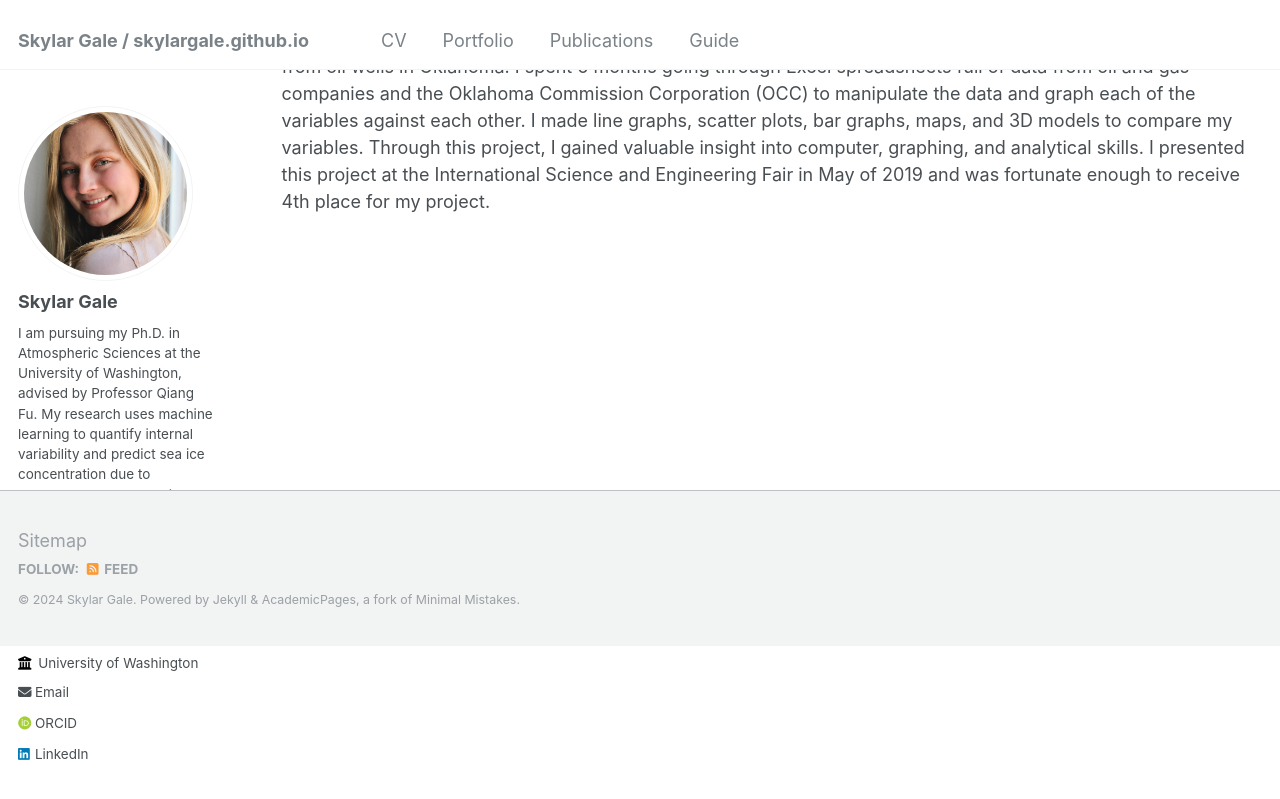
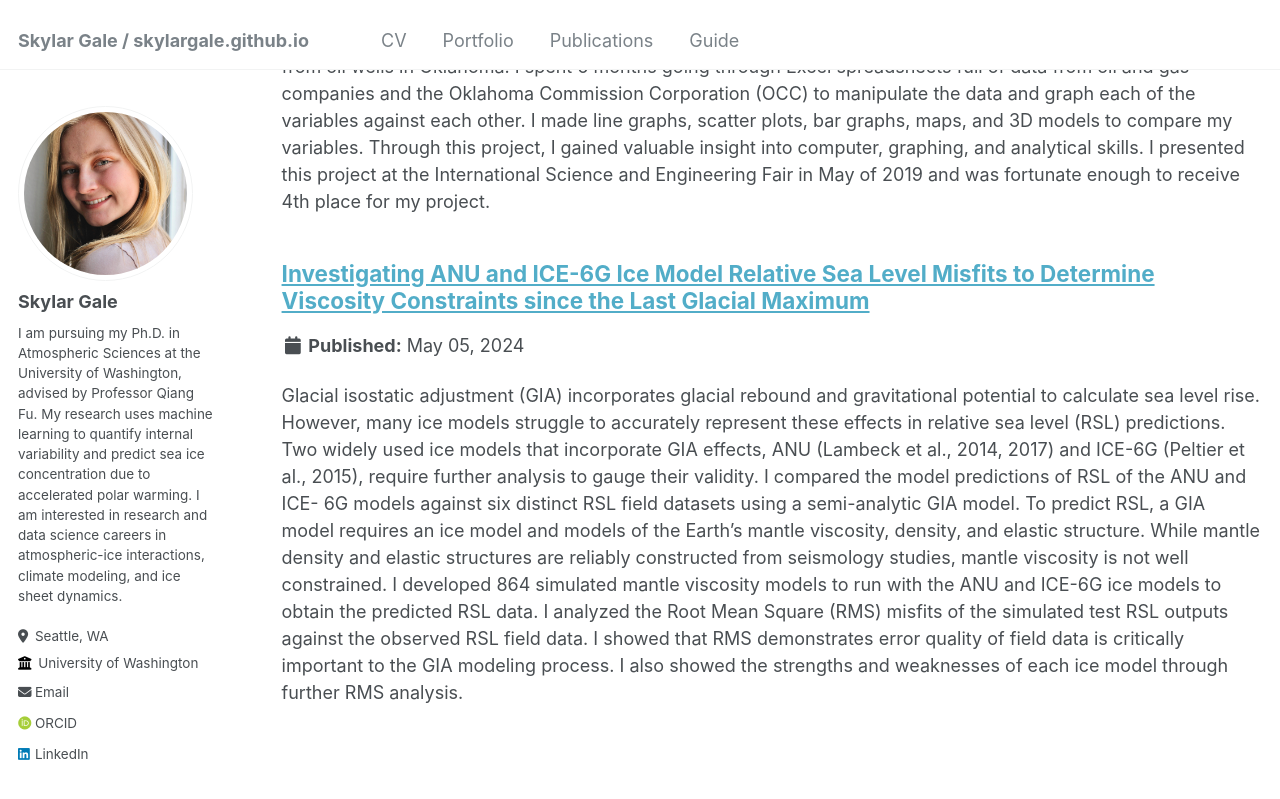
Before and after one commit to skylargale/skylargale.github.io, a Jekyll site: the page built from _pages/portfolio.html, in a window 1280 px wide and 900 px high, scrolled down 276 px. Shown: the top 799 px of the window. Built offline with Jekyll 4.4.1, drawn with Linux system fonts in a browser that asks for light colours; some web fonts are replaced.

Commit message:
Update portfolio-2.md

```diff
--- a/_portfolio/portfolio-2.md
+++ b/_portfolio/portfolio-2.md
@@ -1 +1,5 @@
-<br/><img src='/images/500x300.png'>
+---
+title: "Investigating ANU and ICE-6G Ice Model Relative Sea Level Misfits to Determine Viscosity Constraints since the Last Glacial Maximum"
+excerpt: "Glacial isostatic adjustment (GIA) incorporates glacial rebound and gravitational potential to calculate sea level rise. However, many ice models struggle to accurately represent these effects in relative sea level (RSL) predictions. Two widely used ice models that incorporate GIA effects, ANU (Lambeck et al., 2014, 2017) and ICE-6G (Peltier et al., 2015), require further analysis to gauge their validity. I compared the model predictions of RSL of the ANU and ICE- 6G models against six distinct RSL field datasets using a semi-analytic GIA model. To predict RSL, a GIA model requires an ice model and models of the Earth’s mantle viscosity, density, and elastic structure. While mantle density and elastic structures are reliably constructed from seismology studies, mantle viscosity is not well constrained. I developed 864 simulated mantle viscosity models to run with the ANU and ICE-6G ice models to obtain the predicted RSL data. I analyzed the Root Mean Square (RMS) misfits of the simulated test RSL outputs against the observed RSL field data. I showed that RMS demonstrates error quality of field data is critically important to the GIA modeling process. I also showed the strengths and weaknesses of each ice model through further RMS analysis."
+collection: portfolio
+---
```
